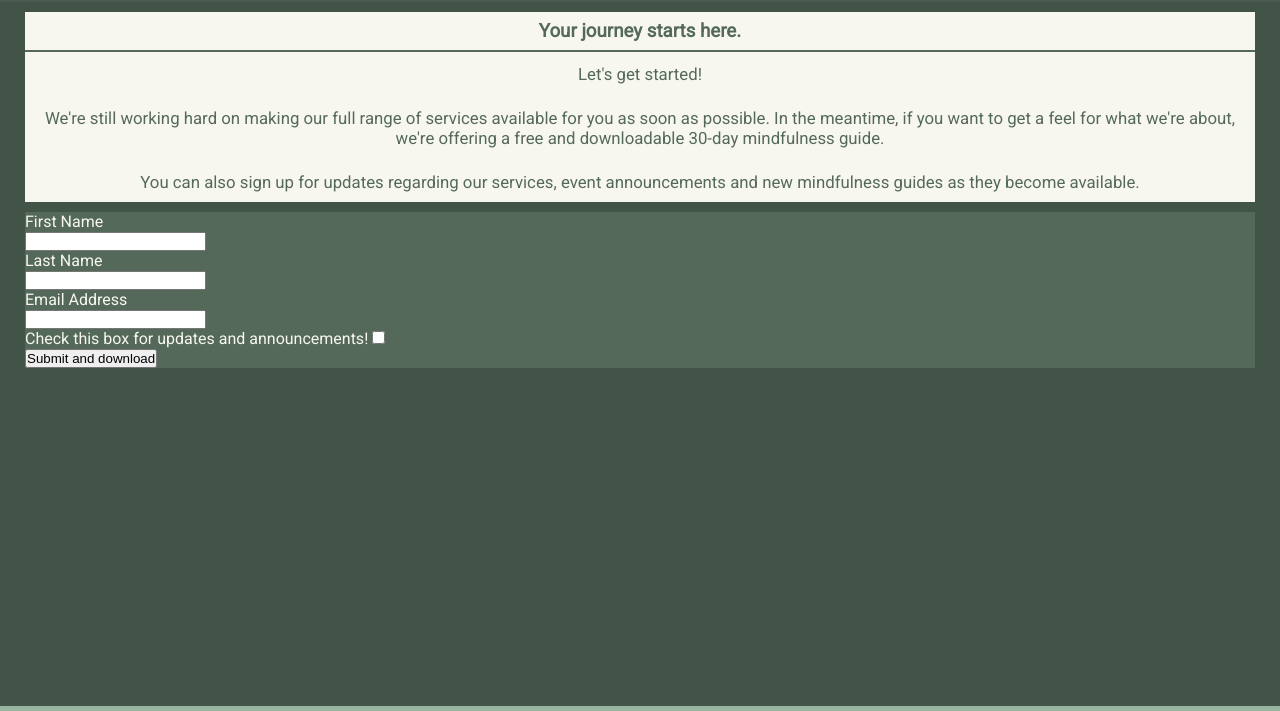
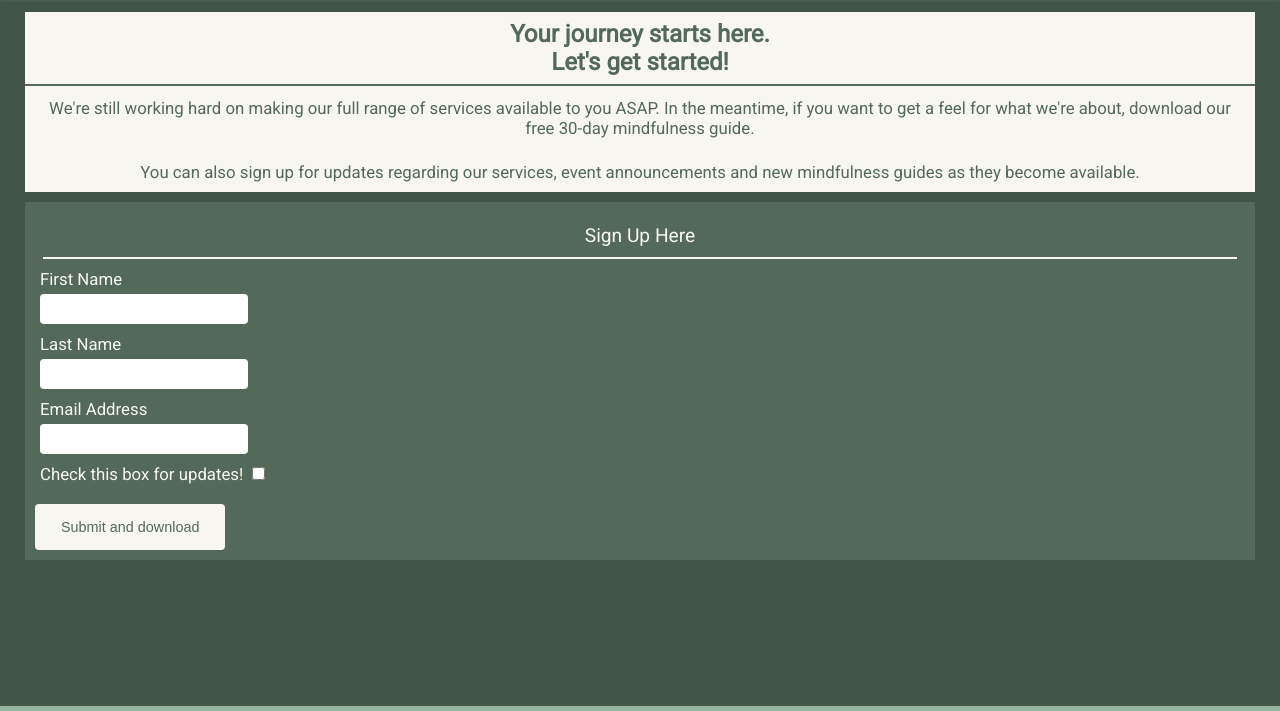
Before and after one commit to maevecrossan/peaceful-path, a plain HTML site: page signup.html in a window 1280 px wide. Shown: the part 50-761 px from the top of the page. Drawn offline with nearby package versions, Linux system fonts and the light colour scheme.

Commit message:
Style signup form

```diff
--- a/assets/css/style.css
+++ b/assets/css/style.css
@@ -112,12 +112,14 @@ header a {
     border-bottom: 2px solid rgb(85, 105, 91);
     padding: 8px;
     text-align: center;
+    font-size: 1.5em;
 }
 
 #ethos h2, #explanation-intro h2 {
     border-bottom: 2px solid rgb(247, 247, 240);
     padding: 8px;
     text-align: center;
+    font-size: 1.5em;
 }
 
 #welcome p, #ethos p, #where-to-start p, #explanation-intro p, #signup-container p {
@@ -125,6 +127,7 @@ header a {
     padding: 4px 4px 10px 4px;
     font-size: 105%;
     text-align: center;
+    font-size: 105%;
 }
 
 /* Explanation Page - Benefits*/
@@ -137,6 +140,7 @@ header a {
     text-align: center;
     padding: 5px 3px 7px 3px;
     border-bottom: 1px solid rgb(85, 105, 91);
+    font-size: 1.2em;
 }
 
 #benefits-list {
@@ -148,6 +152,42 @@ header a {
     margin: 15px 25px;
 }
 
+    /* Form */
+#signup-form {
+    padding: 10px;
+    text-align: left;
+}
+
+.input-label {
+    padding: 5px;
+    font-size: 105%;
+}
+
+.text-input {
+    margin: 5px 10px 10px 5px;
+    border-radius: 4px;
+    height: 30px;
+    width: 13rem;
+    border-style: none;
+    padding: 10px;
+}
+
+#signup-form p {
+    border-bottom: 2px solid rgb(247, 247, 240);
+    text-align: center;
+    font-size: 1.2em; /* larger than <p> */
+}
+
+#form-button {
+    margin-top: 20px;
+    padding: 15px 26px;
+    border-radius: 4px;
+    background-color: rgb(247, 247, 240);
+    color: rgb(85, 105, 91);
+    font-size: 90%;
+    text-align: center;
+    border-style: none;
+}
 
 /* Mobile Menu Toggle */
 #nav-toggle {
--- a/signup.html
+++ b/signup.html
@@ -29,14 +29,14 @@
         <section id="signup">
             <div id="signup-container">
                 <div class="white-bg">
-                <h3>Your journey starts here.</h3>
-                <p>Let's get started!</p>
-                <p>We're still working hard on making our full range of services available for you as soon as possible. In the meantime, if you want to get a feel for what we're about, we're offering a free and downloadable 30-day mindfulness guide.</p>
+                <h3>Your journey starts here.<br>Let's get started!</h3>
+                <p>We're still working hard on making our full range of services available to you ASAP. In the meantime, if you want to get a feel for what we're about, download our free 30-day mindfulness guide.</p>
                 <p>You can also sign up for updates regarding our services, event announcements and new mindfulness guides as they become available.</p>
             </div>
 
 
                 <form id="signup-form" action="form-feedback.html#signup-form" method="GET" class="green-bg">
+                    <p id="signup-header">Sign Up Here</p>
                     <label for="first-name" class="input-label">First Name</label>
                     <br>
                     <input type="text" id="first-name" class="text-input" name="first-name" required>
@@ -52,10 +52,10 @@
                     <input type="email" id="email-address" class="text-input" name="email-address" required>
                     <br>
 
-                    <label for="updates" class="input-label">Check this box for updates and announcements!</label>
+                    <label for="updates" class="input-label updates-label">Check this box for updates!</label>
                     <input type="checkbox" id="updates" class="update-checkbox" name="updates">
                     <br>
-                    <button type="submit" class="download-button">Submit and download</button>
+                    <button type="submit" id="form-button" class="download-button">Submit and download</button>
                 </form>
             </div>
         </section>
```
